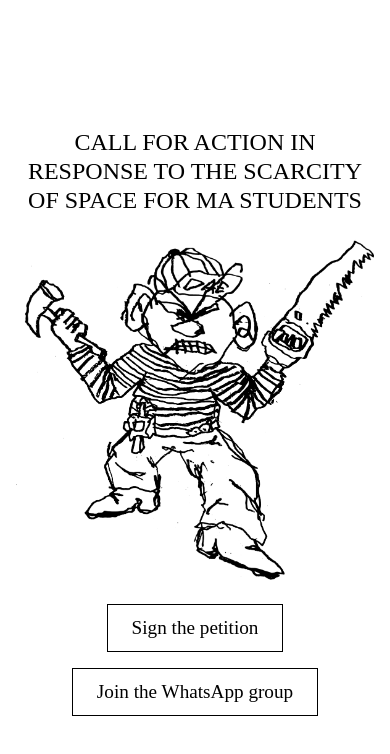
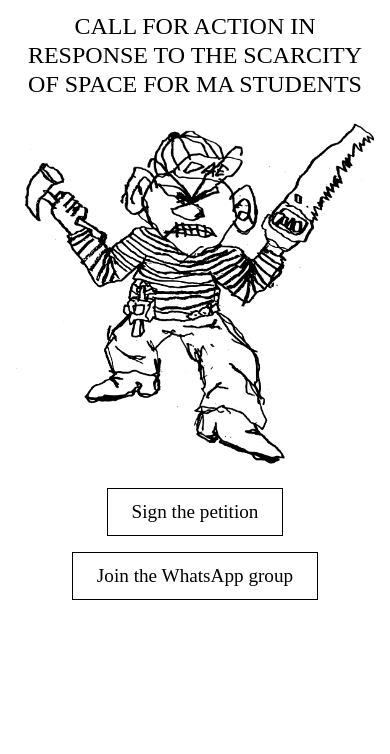
Before and after one commit to daespace/protest, a plain HTML site: page index.html in a window 390 px wide. Drawn offline with Linux system fonts and the light colour scheme.

Commit message:
Adjust h1 margin in mobile view
Added margin-top to h1 in mobile media query.

```diff
--- a/index.html
+++ b/index.html
@@ -16,7 +16,8 @@
     margin: 0 0 24px; max-width: 24ch;
   }
   @media (max-width: 600px) {
-    h1 { font-size: 1.5rem; max-width: 100%; }
+    body { justify-content: flex-start; padding-top: 12px; }
+    h1 { font-size: 1.5rem; max-width: 100%; margin-top: 0; }
   }
   img { width: min(520px, 92vw); height: auto; }
   .buttons { display: flex; gap: 16px; margin-top: 24px; flex-wrap: wrap; justify-content: center; }
```
